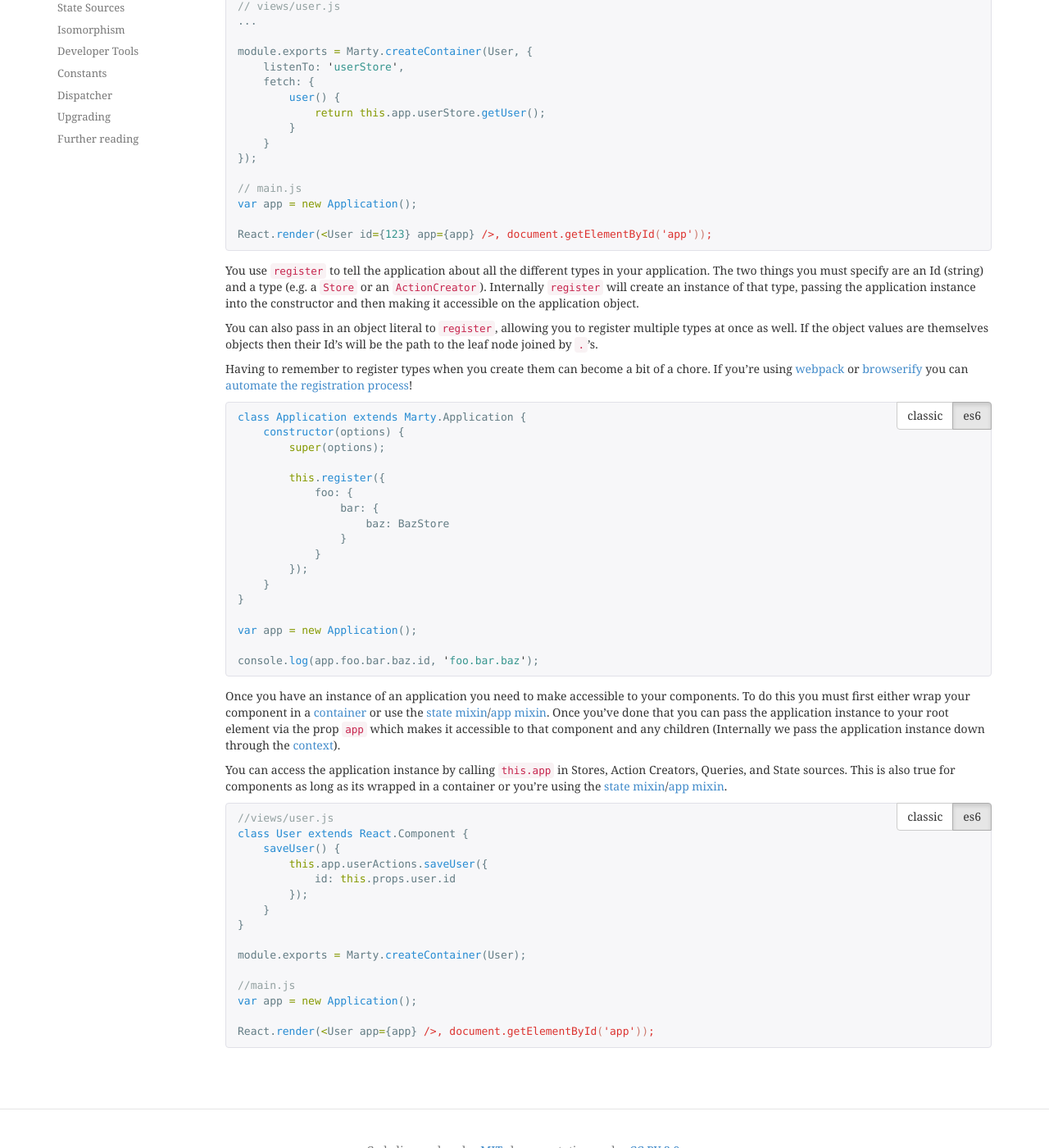
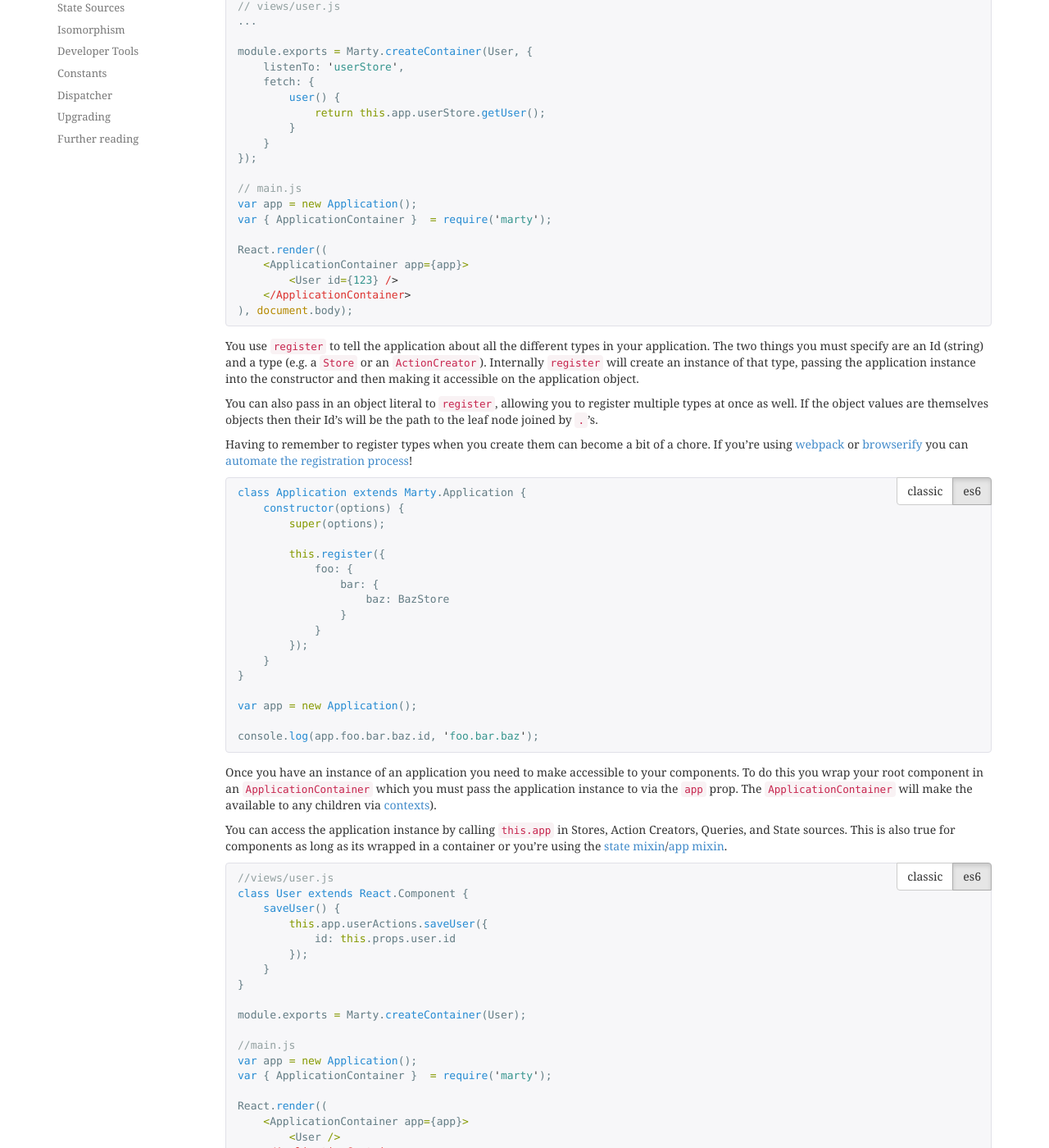
Before and after one commit to alsuper114/marty, a Jekyll site: the page built from docs/_guides/application/index.md, in a window 1280 px wide and 1400 px high, scrolled down 357 px. Shown: the whole window at 82% size. Built offline with Jekyll 4.4.1, drawn with Linux system fonts in a browser that asks for light colours; nearby versions of some CDN libraries; Markdown is read by kramdown in place of the engine named in the settings; some of the changed text lies outside the part shown.

Commit message:
Include ApplicationContainer

```diff
--- a/docs/_guides/application/index.md
+++ b/docs/_guides/application/index.md
@@ -29,8 +29,13 @@ module.exports = Marty.createContainer(User, {
 
 // main.js
 var app = new Application();
+var ApplicationContainer = require('marty').ApplicationContainer;
 
-React.render(<User id={123} app={app} />, document.getElementById('app'));
+React.render((
+    <ApplicationContainer app={app}>
+        <User id={123} />
+    </ApplicationContainer>
+), document.body);
 es6
 ===
 // application.js
@@ -56,8 +61,13 @@ module.exports = Marty.createContainer(User, {
 
 // main.js
 var app = new Application();
+var { ApplicationContainer }  = require('marty');
 
-React.render(<User id={123} app={app} />, document.getElementById('app'));
+React.render((
+    <ApplicationContainer app={app}>
+        <User id={123} />
+    </ApplicationContainer>
+), document.body);
 {% endsample %}
 
 You use `register` to tell the application about all the different types in your application. The two things you must specify are an Id (string) and a type (e.g. a `Store` or an `ActionCreator`). Internally `register` will create an instance of that type, passing the application instance into the constructor and then making it accessible on the application object.
@@ -105,7 +115,7 @@ console.log(app.foo.bar.baz.id, 'foo.bar.baz');
 
 {% endsample %}
 
-Once you have an instance of an application you need to make accessible to  your components. To do this you must first either wrap your component in a [container]({% url /guides/containers/index.html %}) or use the [state mixin]({% url /guides/state-mixin/index.html %})/[app mixin]({% url /api/app-mixin/index.html %}). Once you've done that you can pass the application instance to your root element via the prop `app` which makes it accessible to that component and any children (Internally we pass the application instance down through the [context](https://www.tildedave.com/2014/11/15/introduction-to-contexts-in-react-js.html)).
+Once you have an instance of an application you need to make accessible to  your components. To do this you wrap your root component in an `ApplicationContainer` which you must pass the application instance to via the `app` prop. The `ApplicationContainer` will make the available to any children via [contexts](https://www.tildedave.com/2014/11/15/introduction-to-contexts-in-react-js.html)).
 
 You can access the application instance by calling `this.app` in Stores, Action Creators, Queries, and State sources. This is also true for components as long as its wrapped in a container or you're using the [state mixin]({% url /guides/state-mixin/index.html %})/[app mixin]({% url /api/app-mixin/index.html %}).
 
@@ -125,8 +135,13 @@ module.exports = Marty.createContainer(User);
 
 //main.js
 var app = new Application();
+var ApplicationContainer = require('marty').ApplicationContainer;
 
-React.render(<User app={app} />, document.getElementById('app'));
+React.render((
+    <ApplicationContainer app={app}>
+        <User />
+    </ApplicationContainer>
+), document.body);
 es6
 ===
 //views/user.js
@@ -142,6 +157,11 @@ module.exports = Marty.createContainer(User);
 
 //main.js
 var app = new Application();
+var { ApplicationContainer }  = require('marty');
 
-React.render(<User app={app} />, document.getElementById('app'));
+React.render((
+    <ApplicationContainer app={app}>
+        <User />
+    </ApplicationContainer>
+), document.body);
 {% endsample %}
```
